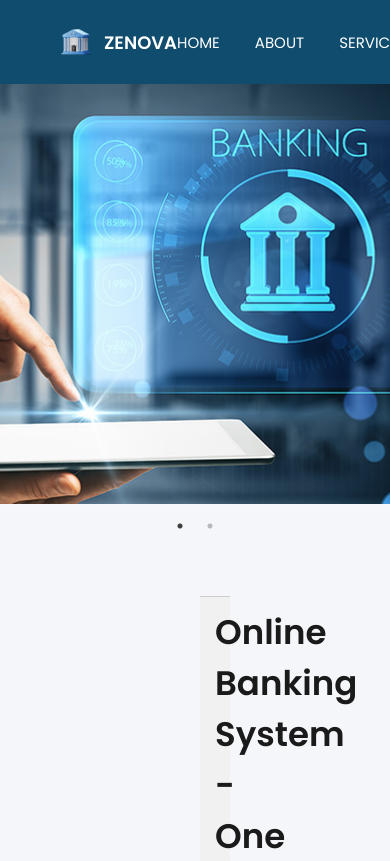
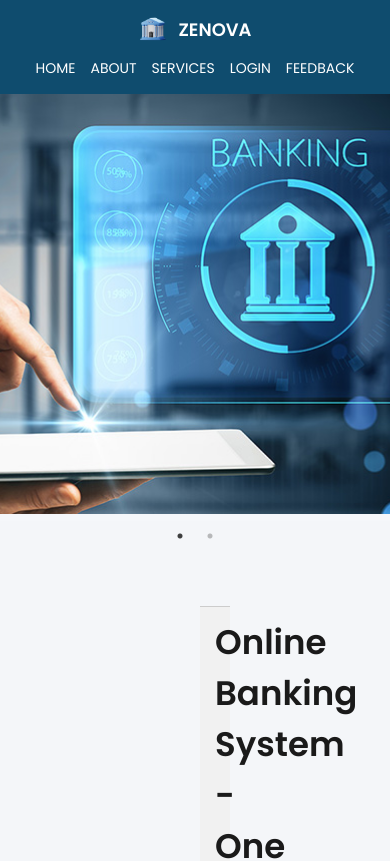
Before and after one commit to Mugdhaa04/ZENOVA-BANK, a React (Vite) app: page / in a window 390 px wide. Shown: the top 861 px of the page. Built offline with nearby package versions, Linux system fonts and the light colour scheme.

Commit message:
navbar responsive

```diff
--- a/src/components/Navbar.css
+++ b/src/components/Navbar.css
@@ -1,3 +1,12 @@
+*{
+  box-sizing: border-box;
+}
+
+body{
+  overflow-x:hidden;
+}
+
+
 .navbar {
   background-color: #0f4c6e;
   display: flex;
@@ -39,3 +48,31 @@
 .menu a:hover {
   border-bottom: 2px solid white;
 }
+@media (max-width: 768px) {
+
+  .navbar{
+    flex-direction: column;
+    padding: 15px 20px;
+    gap: 15px;
+  }
+
+  .logo{
+    font-size: 18px;
+  }
+
+  .logo img{
+    height: 28px;
+  }
+
+  .menu{
+    flex-wrap: wrap;
+    justify-content: center;
+    gap: 15px;
+  }
+
+  .menu a,
+  .menu span{
+    font-size: 14px;
+  }
+
+}
```
